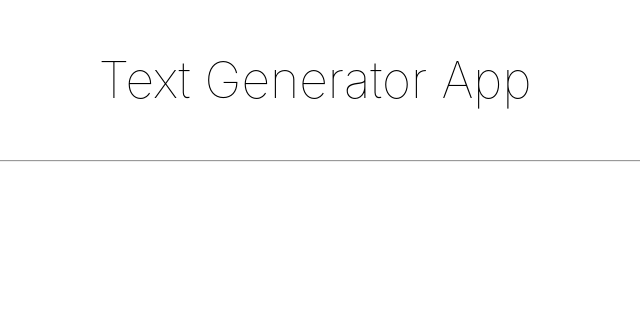
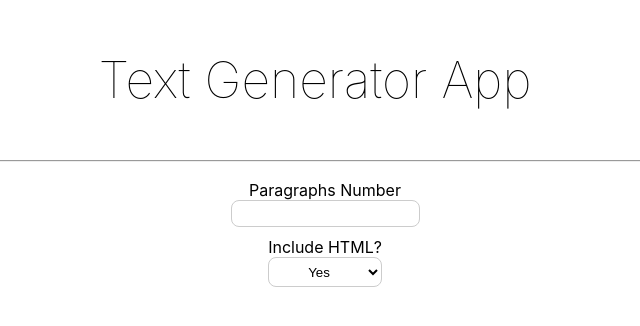
Before and after one commit to Reeyhanyilmaz/Redux-TextGeneratorApp, a React (Create React App) app: page / in a window 1280 px wide. Shown: the top 326 px of the page, without its empty margins (325-965 px from the left). Built offline with nearby package versions, Linux system fonts and the light colour scheme.

Commit message:
add input component

```diff
--- a/src/App.js
+++ b/src/App.js
@@ -1,11 +1,12 @@
 import './App.css';
 import Header from "./Components/Header"
+import Input from "./Components/Input"
 
 function App() {
   return (
     <div className="App">
       <Header />
-
+      <Input />
     </div>
   );
 }
--- /dev/null
+++ b/src/Components/Input/index.js
@@ -0,0 +1,26 @@
+import React from 'react';
+import "./style.css"
+
+function Input() {
+  return (
+    <div className='input-container'>
+       <span className='paragraphs-span'>Paragraphs Number
+           <br />
+           <input type="number" className='input-span'/>
+
+       </span>
+
+       <span className='include-span'>
+           Include HTML?
+           <br />
+           <select name="" id="" className='select'>
+               <option value="Yes">Yes</option>
+               <option value="No">No</option>
+           </select>
+       </span>
+
+    </div>
+  )
+}
+
+export default Input;
--- /dev/null
+++ b/src/Components/Input/style.css
@@ -0,0 +1,29 @@
+.input-container{
+    display: flex;
+    flex-direction: column;
+    align-items: center;
+    justify-content: center;
+    width: 100%;
+    height: 100%;
+    padding: 10px;
+}
+
+.input-span{
+ text-align: center;
+ padding: 5px;
+ border-radius: 8px;
+ border: 1px solid #ccc;
+}
+
+.include-span{
+ margin-top: 10px;
+}
+
+.select{
+    text-align: center;
+    width: 100%;
+    height: 30px;
+    border-radius: 8px;
+    background-color: white;
+    border: 1px solid #ccc;
+}
```
